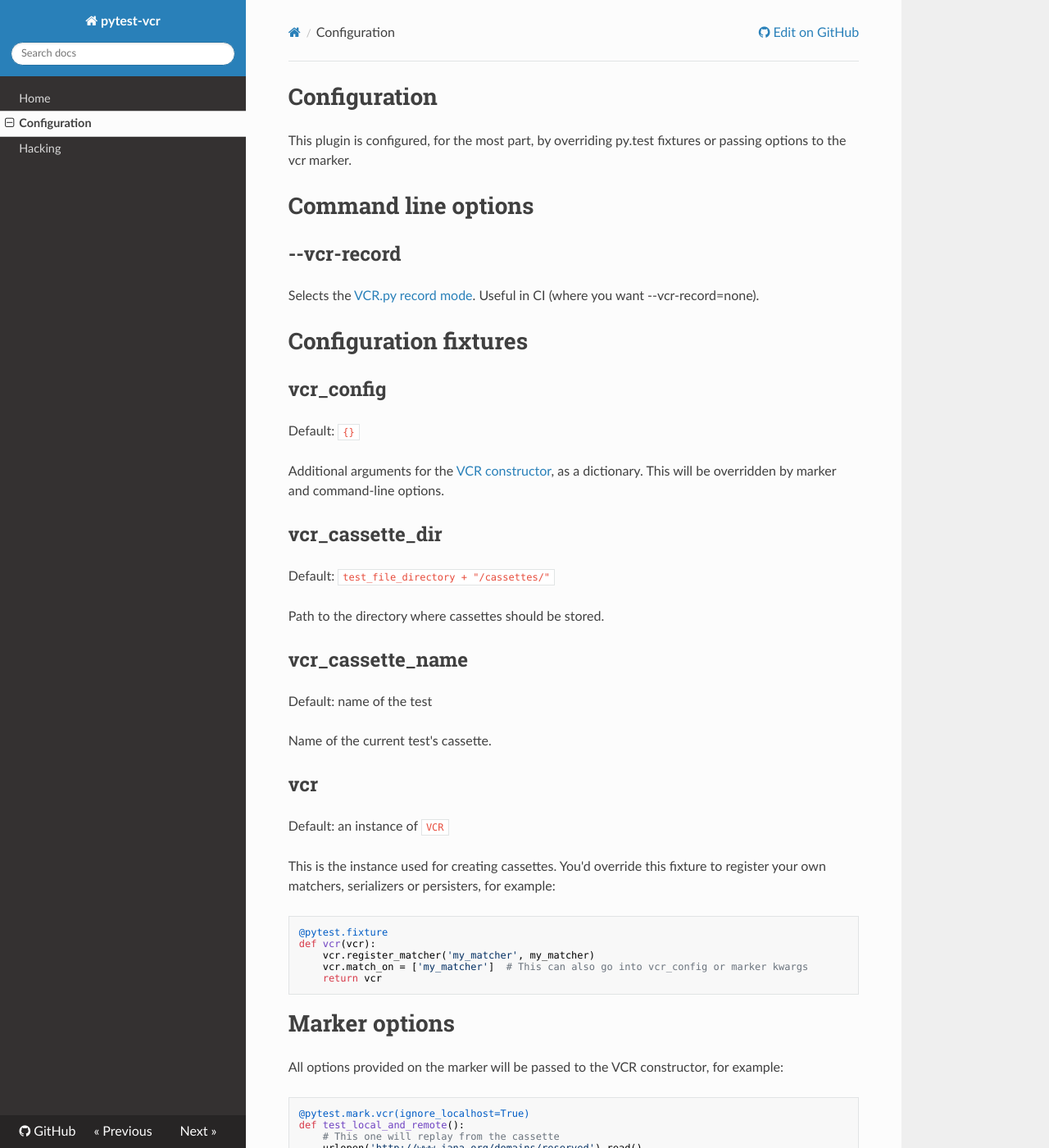
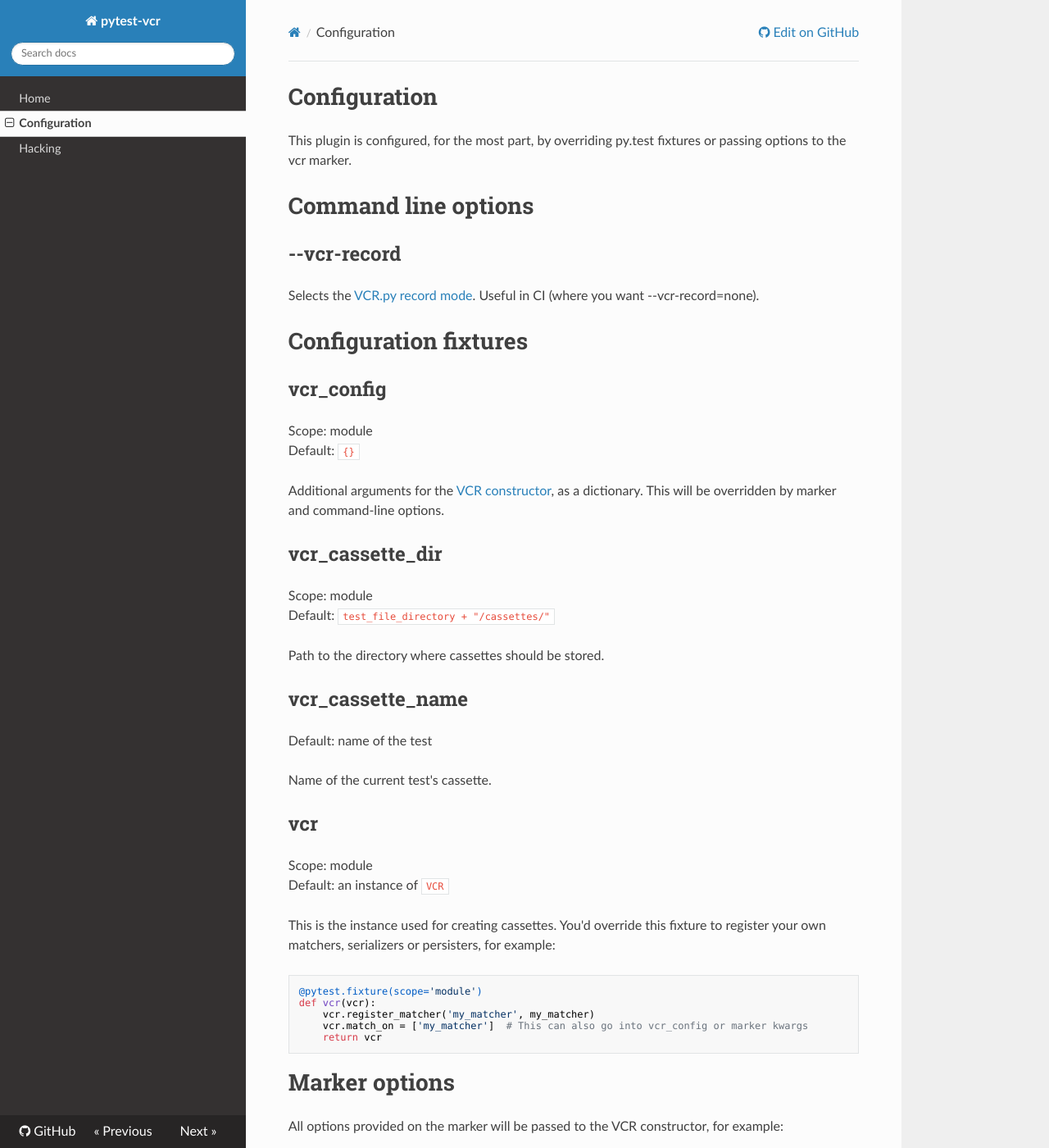
Before and after one commit to ktosiek/pytest-vcr, an MkDocs documentation site: the page built from docs/configuration.md, in a window 1280 px wide and 1400 px high. Shown: the whole window at 82% size. Built offline with MkDocs 1.6.1, drawn with Linux system fonts in a browser that asks for light colours; nearby versions of some CDN libraries; old or Windows-style settings are respelled for this version of MkDocs.

Commit message:
Marking fixture's scope in documentation

````diff
--- a/docs/configuration.md
+++ b/docs/configuration.md
@@ -14,6 +14,7 @@ Useful in CI (where you want --vcr-record=none).
 
 ## vcr_config
 
+Scope: module
 Default: `{}`
 
 Additional arguments for the [VCR constructor](http://vcrpy.readthedocs.io/en/latest/configuration.html#configuration), as a dictionary.
@@ -21,6 +22,7 @@ This will be overridden by marker and command-line options.
 
 ## vcr_cassette_dir
 
+Scope: module
 Default: `test_file_directory + "/cassettes/"`
 
 Path to the directory where cassettes should be stored.
@@ -33,13 +35,14 @@ Name of the current test's cassette.
 
 ## vcr
 
+Scope: module
 Default: an instance of `VCR`
 
 This is the instance used for creating cassettes.
 You'd override this fixture to register your own matchers, serializers or persisters, for example:
 
 ```python
-@pytest.fixture
+@pytest.fixture(scope='module')
 def vcr(vcr):
     vcr.register_matcher('my_matcher', my_matcher)
     vcr.match_on = ['my_matcher']  # This can also go into vcr_config or marker kwargs
````
